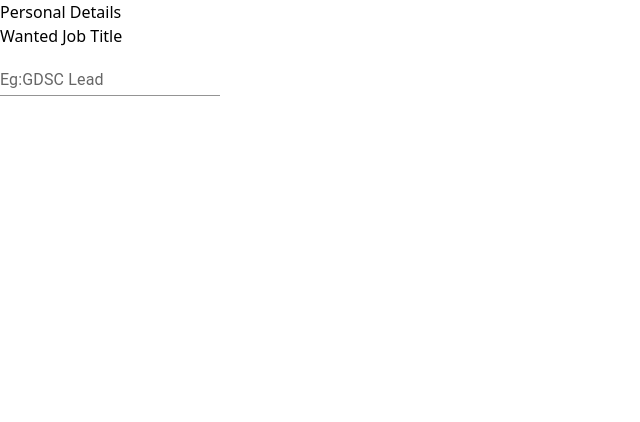
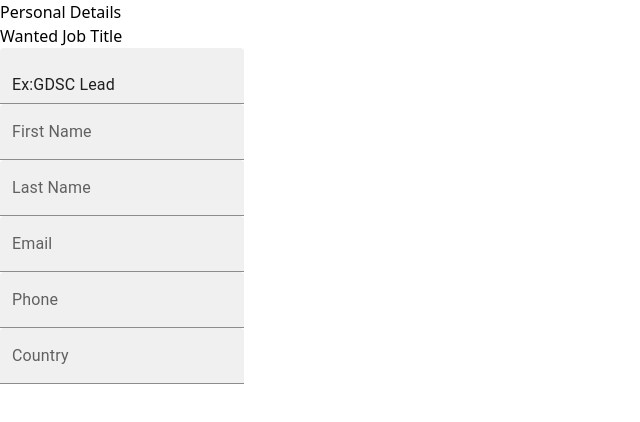
Before and after one commit to akash9676/resume-builder, a React (Vite) app: page / in a window 1280 px wide. Shown: the top 422 px of the page, without its empty margins (0-640 px from the left). Built offline with nearby package versions, Linux system fonts and the light colour scheme.

Commit message:
smalltrial

```diff
--- a/src/components/personalDetails.jsx
+++ b/src/components/personalDetails.jsx
@@ -1,16 +1,61 @@
-import { TextField } from '@mui/material';
+import { TextField } from "@mui/material";
 export const PersonalDetails = () => {
-  return(
+  return (
     <>
       <div>
         <div>
           <h1 className="text-2xl font-bold">Personal Details</h1>
         </div>
         <div>
-          <div className="text-sm font-light">
-            Wanted Job Title
+          <div>
+            <div className="text-sm font-light">Wanted Job Title</div>
+            <TextField
+              id="filled-helperText"
+              label=""
+              defaultValue="Ex:GDSC Lead"
+              variant="filled"
+            />
           </div>
-          <TextField id="standard-basic" label="Eg:GDSC Lead" variant="standard" />
+        </div>
+
+        <div>
+          <div className="w-screen">
+            <TextField id="First Name" label="First Name" variant="filled" />
+          </div>
+        </div>
+
+        <div>
+          <div>
+            <div></div>
+            <TextField id="Last Name" label="Last Name" variant="filled" />
+          </div>
+        </div>
+
+        <div>
+          <div>
+            <div></div>
+            <TextField id="Email" label="Email" variant="filled" />
+          </div>
+        </div>
+
+        <div>
+          <div>
+            <div></div>
+            <TextField id="Phone" label="Phone" variant="filled" />
+          </div>
+        </div>
+
+        <div>
+          <div>
+            <div></div>
+            <TextField id="Country" label="Country" variant="filled" />
+          </div>
+        </div>
+
+        <div>
+          <div>
+            <div></div>
+          </div>
         </div>
       </div>
     </>
```
